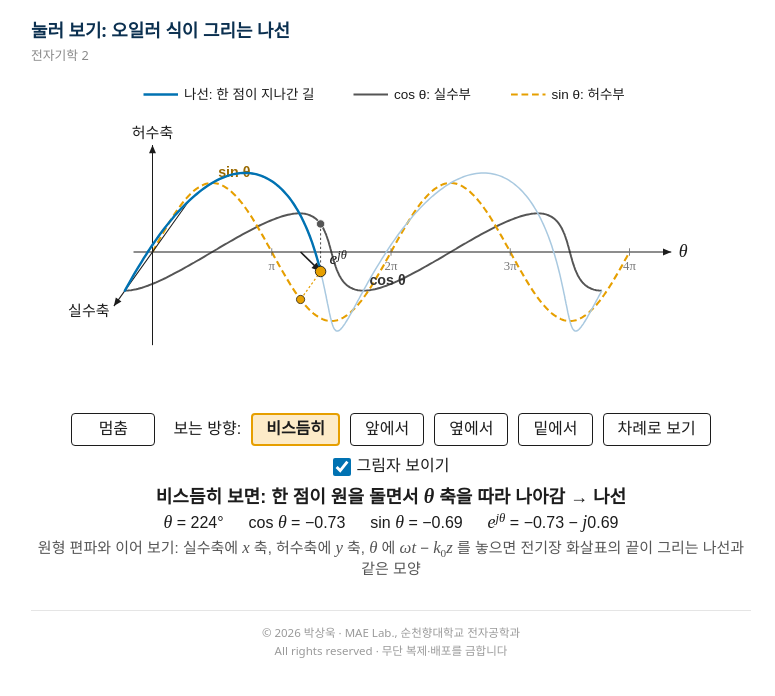
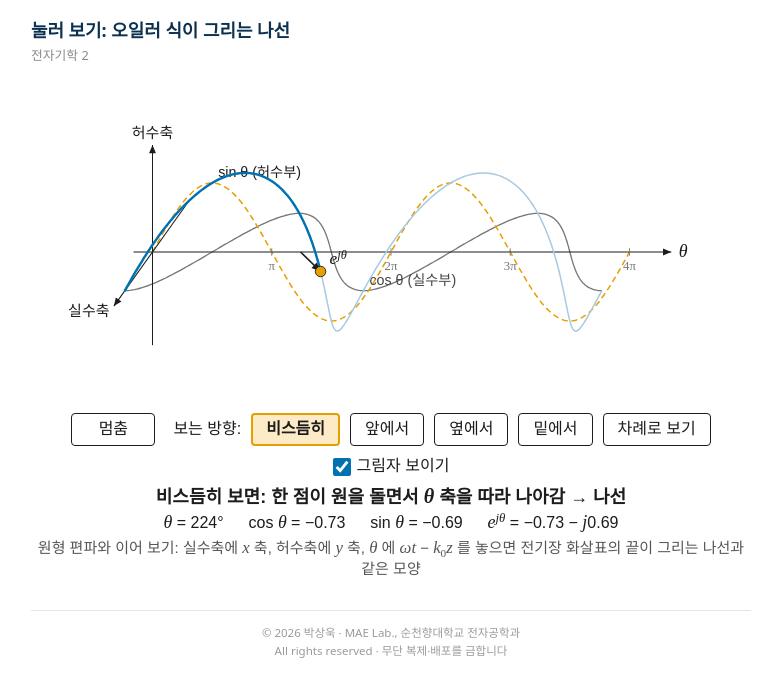
Before and after one commit to SparkDU/lecture-widgets, a plain HTML site: page em2-euler-helix.html in a window 1280 px wide. Shown: the whole page, without its empty margins (249-1024 px from the left). Drawn offline with Linux system fonts and the light colour scheme.

Commit message:
em2 오일러 나선 위젯: 앞 판으로 되돌림

```diff
--- a/em2-euler-helix.html
+++ b/em2-euler-helix.html
@@ -101,24 +101,10 @@
   }
 
   var shadowG = el('g', {});
-  var shCos = el('path', { fill: 'none', stroke: '#555', 'stroke-width': 2.6 }, shadowG);
-  var shSin = el('path', { fill: 'none', stroke: ORANGE, 'stroke-width': 2.8, 'stroke-dasharray': '9 5' }, shadowG);
-
-  var dropCos = el('line', { stroke: '#555', 'stroke-width': 1.4, 'stroke-dasharray': '3 3' }, shadowG);
-  var dropSin = el('line', { stroke: ORANGE, 'stroke-width': 1.6, 'stroke-dasharray': '3 3' }, shadowG);
-  var footCos = el('circle', { r: 5.5, fill: '#555', stroke: '#fff', 'stroke-width': 1 }, shadowG);
-  var footSin = el('circle', { r: 5.5, fill: ORANGE, stroke: INK, 'stroke-width': 1 }, shadowG);
-  var shCosText = el('text', { 'font-size': 19, fill: '#333', 'font-family': SANS, 'font-weight': 'bold' }, shadowG); shCosText.textContent = 'cos θ';
-  var shSinText = el('text', { 'font-size': 19, fill: '#9a6a00', 'font-family': SANS, 'font-weight': 'bold' }, shadowG); shSinText.textContent = 'sin θ';
-
-  var legend = el('g', { 'font-family': SANS, 'font-size': 18, fill: INK });
-  el('line', { x1: 150, y1: 22, x2: 196, y2: 22, stroke: BLUE, 'stroke-width': 3.2 }, legend);
-  el('text', { x: 204, y: 28 }, legend).textContent = '나선: 한 점이 지나간 길';
-  var legShadow = el('g', {}, legend);
-  el('line', { x1: 430, y1: 22, x2: 476, y2: 22, stroke: '#555', 'stroke-width': 2.6 }, legShadow);
-  el('text', { x: 484, y: 28 }, legShadow).textContent = 'cos θ: 실수부';
-  el('line', { x1: 640, y1: 22, x2: 686, y2: 22, stroke: ORANGE, 'stroke-width': 2.8, 'stroke-dasharray': '9 5' }, legShadow);
-  el('text', { x: 694, y: 28 }, legShadow).textContent = 'sin θ: 허수부';
+  var shCos = el('path', { fill: 'none', stroke: GREY, 'stroke-width': 1.8 }, shadowG);
+  var shSin = el('path', { fill: 'none', stroke: ORANGE, 'stroke-width': 2, 'stroke-dasharray': '8 5' }, shadowG);
+  var shCosText = el('text', { 'font-size': 19, fill: '#444', 'font-family': SANS }, shadowG); shCosText.textContent = 'cos θ (실수부)';
+  var shSinText = el('text', { 'font-size': 19, fill: INK, 'font-family': SANS }, shadowG); shSinText.textContent = 'sin θ (허수부)';
   var axes = { re: {}, im: {}, th: {} };
   ['re', 'im', 'th'].forEach(function (k) {
     axes[k].line = el('line', { stroke: INK, 'stroke-width': 1.4 });
@@ -234,11 +220,6 @@
     shCosText.setAttribute('opacity', (thLen > 200 && spanCos > 60) ? 1 : 0);
     shSinText.setAttribute('opacity', (thLen > 200 && spanSin > 60) ? 1 : 0);
 
-    var fc = S(f, v.re, 0, theta), fs = S(f, 0, v.im, theta);
-    dropCos.setAttribute('x1', pNow[0].toFixed(1)); dropCos.setAttribute('y1', pNow[1].toFixed(1)); dropCos.setAttribute('x2', fc[0].toFixed(1)); dropCos.setAttribute('y2', fc[1].toFixed(1));
-    dropSin.setAttribute('x1', pNow[0].toFixed(1)); dropSin.setAttribute('y1', pNow[1].toFixed(1)); dropSin.setAttribute('x2', fs[0].toFixed(1)); dropSin.setAttribute('y2', fs[1].toFixed(1));
-    footCos.setAttribute('cx', fc[0].toFixed(1)); footCos.setAttribute('cy', fc[1].toFixed(1));
-    footSin.setAttribute('cx', fs[0].toFixed(1)); footSin.setAttribute('cy', fs[1].toFixed(1));
     arm.setAttribute('x1', base[0].toFixed(1)); arm.setAttribute('y1', base[1].toFixed(1));
     arm.setAttribute('x2', pNow[0].toFixed(1)); arm.setAttribute('y2', pNow[1].toFixed(1));
     armHead.setAttribute('d', head(base, pNow, 12));
@@ -251,7 +232,7 @@
     btn.textContent = playing ? '멈춤' : '재생';
     names.forEach(function (n) { vBtn[n].style.cssText = (n === view ? ON : BTN); });
     bTour.style.cssText = tour ? ON : BTN;
-    shadowG.setAttribute('display', shadow.checked ? 'inline' : 'none'); legShadow.setAttribute('display', shadow.checked ? 'inline' : 'none');
+    shadowG.setAttribute('display', shadow.checked ? 'inline' : 'none');
     cap.innerHTML = CAP[view];
     var v = physics(theta), deg = theta * 180 / Math.PI;
     var sg = function (x) { return (x < 0 ? '−' : '') + Math.abs(x).toFixed(2); };
```
